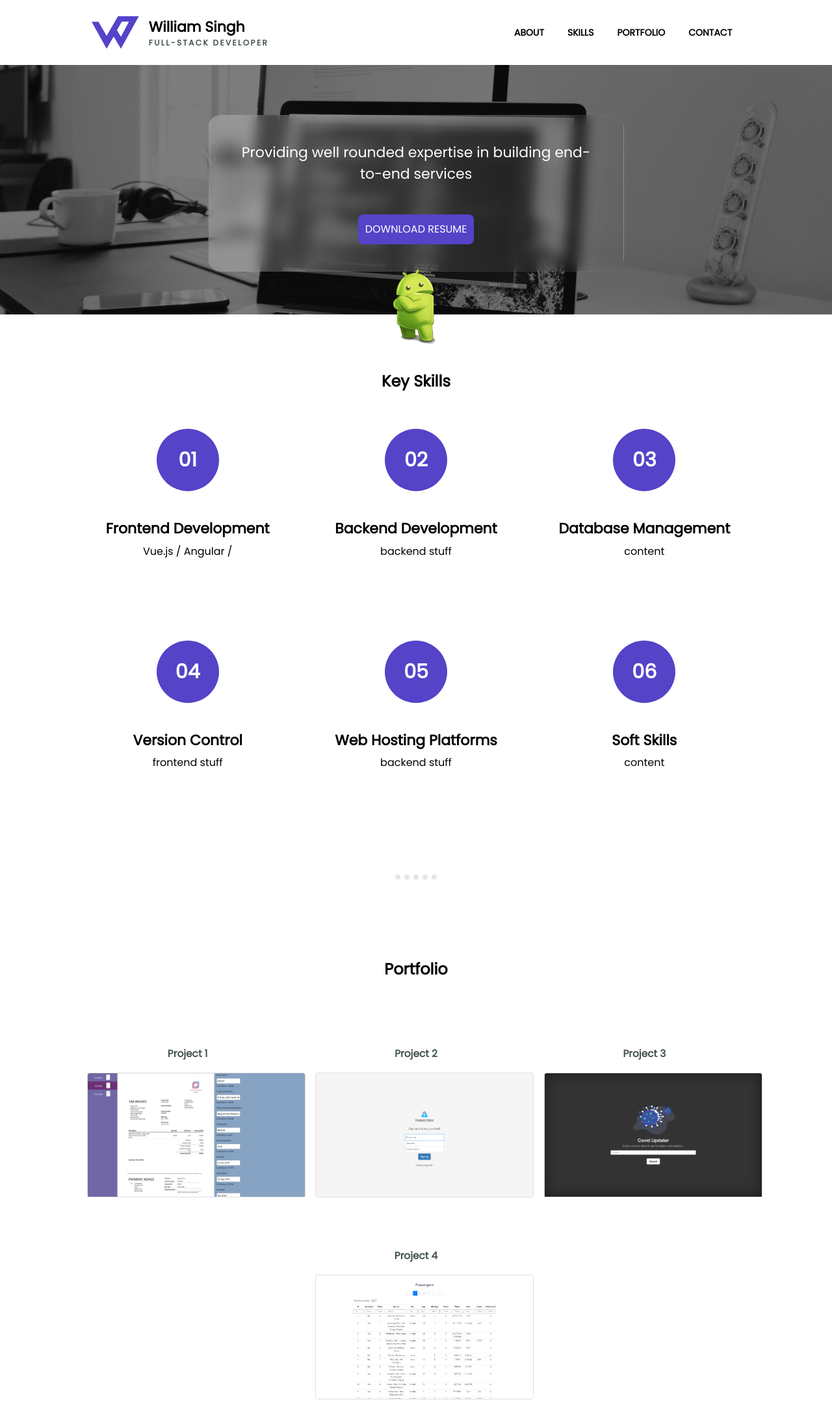
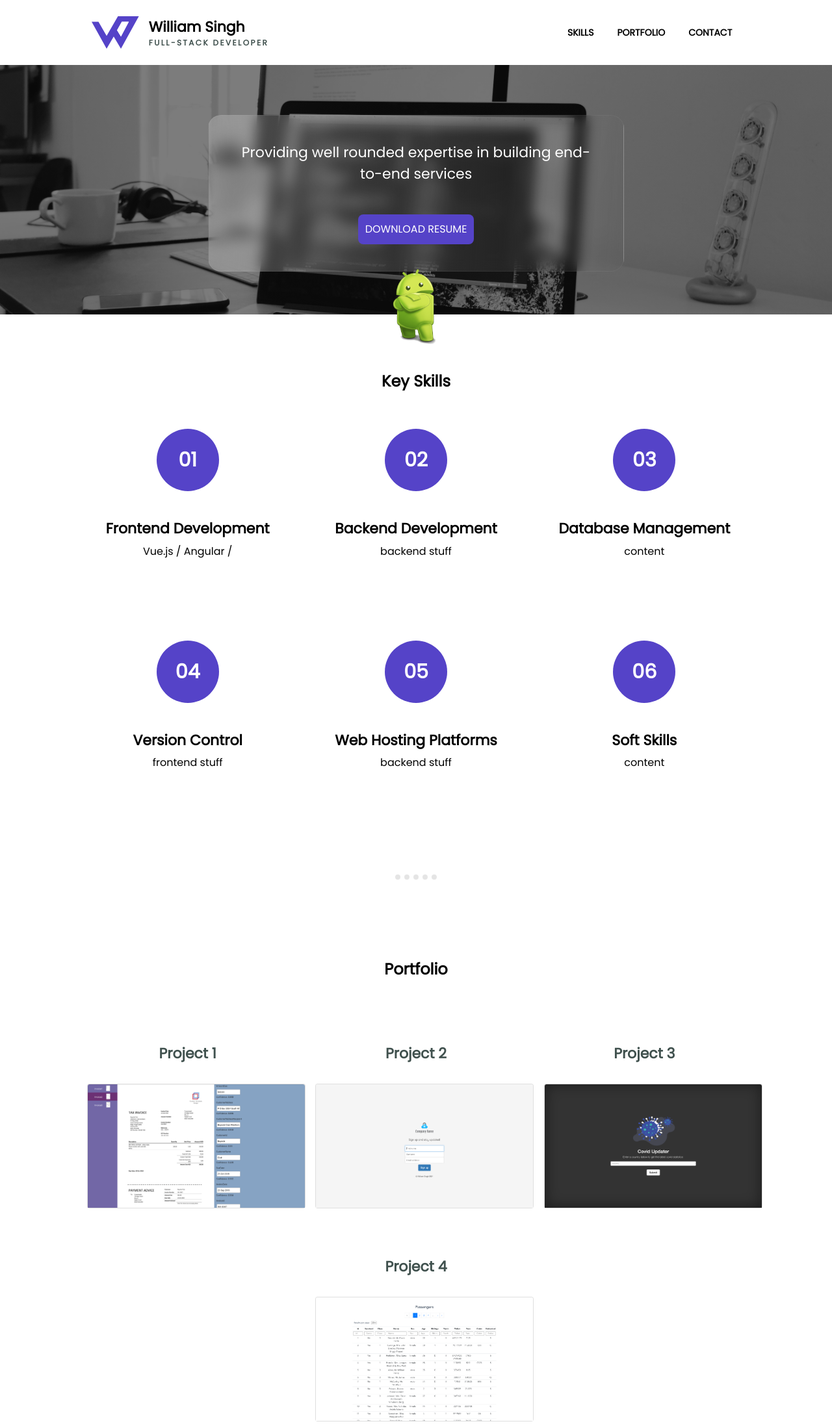
Before and after one commit to Wahzeem/Wahzeem.github.io, a plain HTML site: page index.html in a window 1280 px wide. Shown: the whole page at 65% size. Drawn offline with nearby package versions, Linux system fonts and the light colour scheme.

Commit message:
Updating css

```diff
--- a/css/styles.css
+++ b/css/styles.css
@@ -330,9 +330,9 @@ hr{
   font-family: 'Poppins', sans-serif;
   font-style: normal;
   font-weight: 600;
-  font-size: 1.2vw;
+  font-size: 22px;
   line-height: 33px;
-  padding-bottom: 1vw;
+  padding-bottom: 30px;
 }
 
 .card{
--- a/index.html
+++ b/index.html
@@ -59,14 +59,14 @@
         <div class="collapse navbar-collapse" id="navbar_Mobile">
 
           <ul class="navbar-nav ml-auto">
-            <li class="nav-item">
+            <!-- <li class="nav-item">
               <a class="nav-link" style="color:#000" href="#profile">ABOUT</a>
-            </li>
+            </li> -->
             <li class="nav-item">
               <a class="nav-link" style="color:#000" href="#Skills">SKILLS</a>
             </li>
             <li class="nav-item">
-              <a class="nav-link" style="color:#000" href="#portfolio-break">PORTFOLIO</a>
+              <a class="nav-link" style="color:#000" href="#projects">PORTFOLIO</a>
             </li>
             <li class="nav-item">
               <a class="nav-link" style="color:#000" href="#contact">CONTACT</a>
@@ -103,7 +103,7 @@
   <!-- <section id="profile" class="section-offset">
     <div class="about-img" src="" width="200px" height="200px" alt="Logo"></div>
     <h2 class="headers">Hey there!</h2>
-    <p class="intro">My name is William and I am an aspiring developer based in Auckland New Zealand.</p>
+    <p class="intro">My name is William and I am a developer based in Auckland New Zealand.</p>
   </section> -->
 
   <section id="Skills">
```
